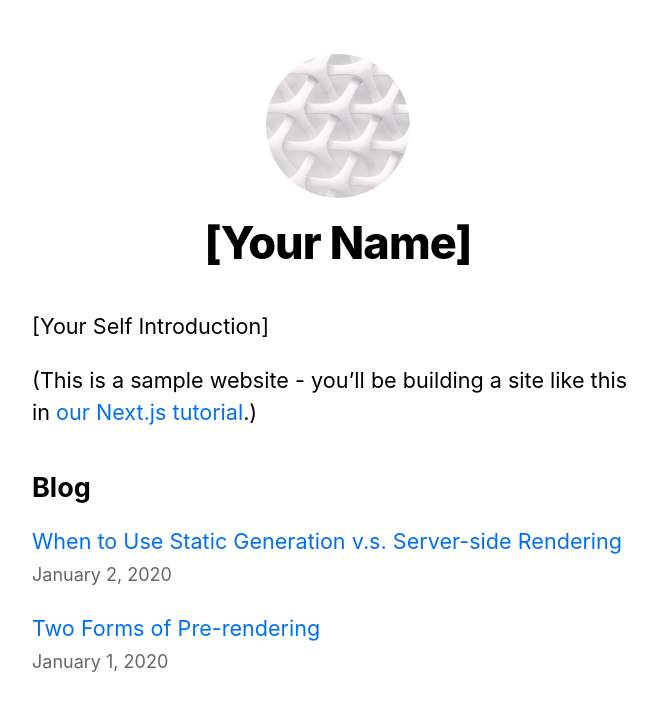
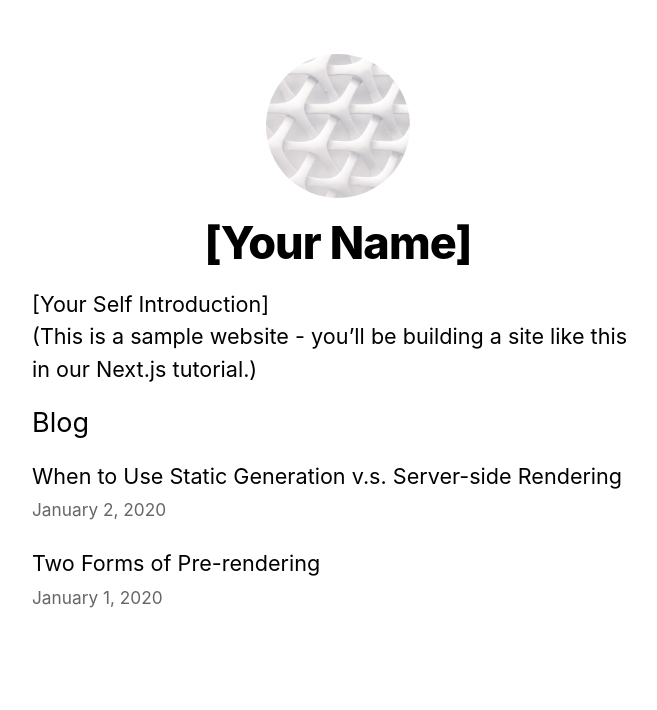
Before and after one commit to harumaxy/nextjs-blog, a Next.js app: page / in a window 1280 px wide. Shown: the top 710 px of the page, without its empty margins (302-959 px from the left). Built offline with nearby package versions, Linux system fonts and the light colour scheme.

Commit message:
add tailwind config

```diff
--- a/styles/global.css
+++ b/styles/global.css
@@ -1,3 +1,7 @@
+@tailwind base;
+@tailwind components;
+@tailwind utilities;
+
 html,
 body {
   padding: 0;
@@ -7,21 +11,3 @@ body {
   line-height: 1.6;
   font-size: 18px;
 }
-
-* {
-  box-sizing: border-box;
-}
-
-a {
-  color: #0070f3;
-  text-decoration: none;
-}
-
-a:hover {
-  text-decoration: underline;
-}
-
-img {
-  max-width: 100%;
-  display: block;
-}
--- a/tailwind.config.js
+++ b/tailwind.config.js
@@ -1,5 +1,5 @@
 module.exports = {
-  purge: [],
+  purge: ['./pages/**/*.{js,ts,jsx,tsx,md,mdx}', './components/**/*.{js,ts,jsx,tsx,md,mdx}'],
   darkMode: false, // or 'media' or 'class'
   theme: {
     extend: {},
```
